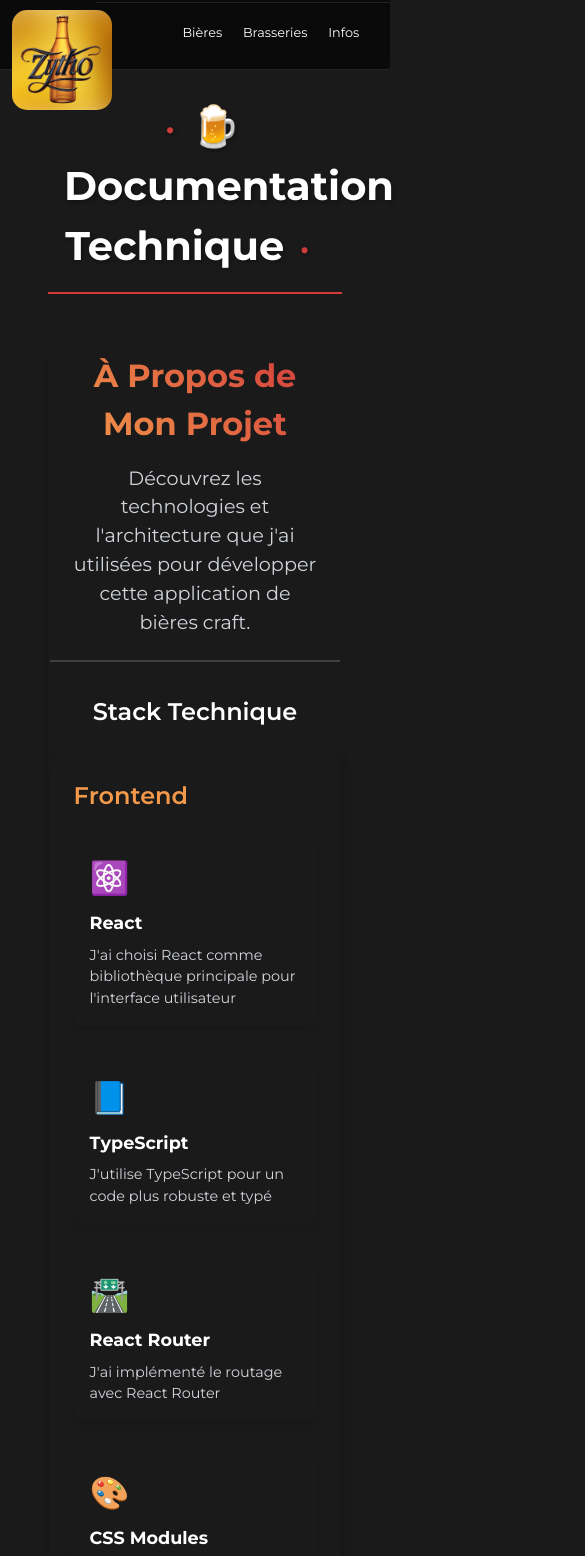
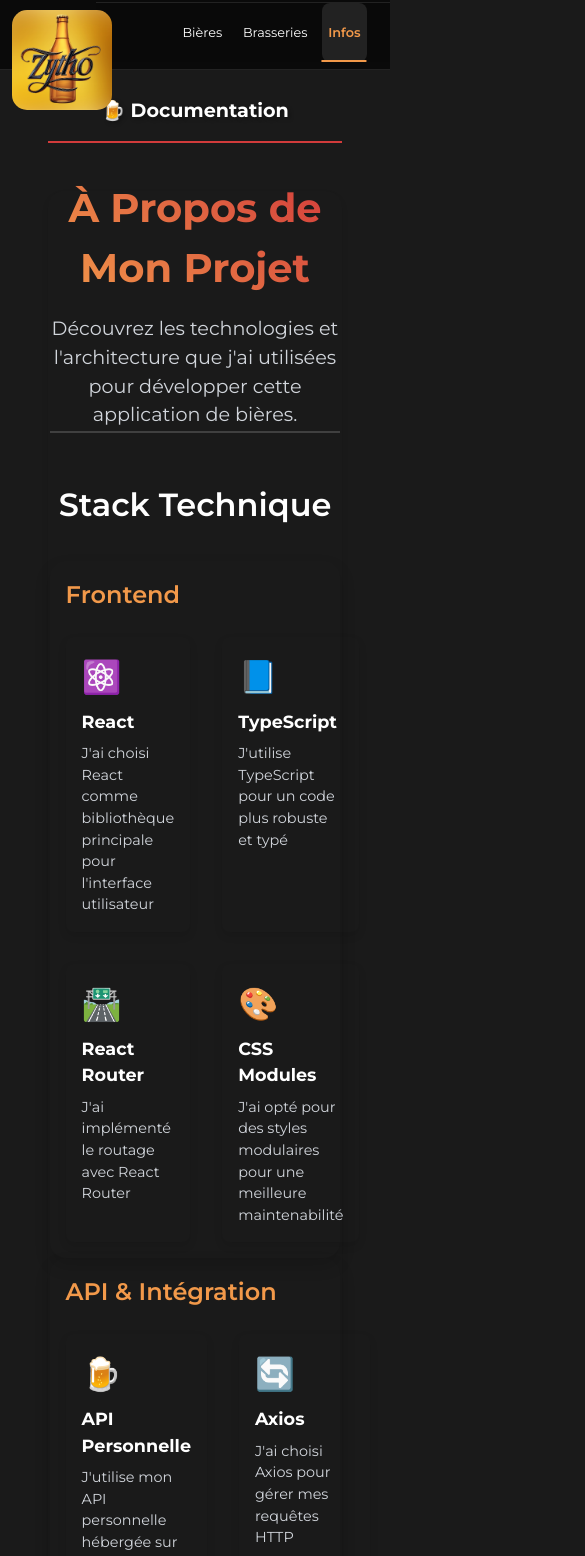
Before and after one commit to sergeimlk/zytho-front-last, a React (Vite) app: page /infos in a window 390 px wide. Shown: the top 1556 px of the page, 585 px wide, since content can reach past the window. Built offline with nearby package versions, Linux system fonts and the light colour scheme; no server answers.

Commit message:
⚙️ Fixed navbar

```diff
--- a/index.html
+++ b/index.html
@@ -4,7 +4,7 @@
     <meta charset="UTF-8" />
     <link rel="icon" type="image/svg+xml" href="/logo.svg" />
     <meta name="viewport" content="width=device-width, initial-scale=1.0" />
-    <title>Zytho - Craft Beer Shop</title>
+    <title>Zytho - Beer Shop</title>
   </head>
   <body>
     <div id="root"></div>
--- a/src/components/FavoriteToast.tsx
+++ b/src/components/FavoriteToast.tsx
@@ -4,10 +4,11 @@
 
 interface FavoriteToastProps {
   message: string;
+  type: "error" | "success";
   onClose: () => void;
 }
 
-const FavoriteToast: React.FC<FavoriteToastProps> = ({ message, onClose }) => {
+const FavoriteToast: React.FC<FavoriteToastProps> = ({ message, onClose, type }) => {
   useEffect(() => {
     const timer = setTimeout(() => {
       onClose();
@@ -17,7 +18,7 @@
   }, [onClose]);
 
   return (
-    <div className="favorite-toast">
+    <div className={`favorite-toast ${type}`}>
       <FaHeart className="heart-icon" />
       <span>{message}</span>
     </div>
--- a/src/components/Navbar.tsx
+++ b/src/components/Navbar.tsx
@@ -1,5 +1,5 @@
 import React from 'react';
-import { Link } from 'react-router-dom';
+import { NavLink } from 'react-router-dom';
 import { FaHeart } from 'react-icons/fa';
 import '../styles/Navbar.css';
 import FavoritesModal from './FavoritesModal';
@@ -13,16 +13,16 @@
     <nav className="navbar">
       <div className="container navbar-content">
         <div className="navbar-left">
-          <Link to="/" className="logo">
+          <NavLink to="/" className="logo">
             <img src="/logo512.png" alt="Zytho" className="logo-img" />
-          </Link>
+          </NavLink>
         </div>
 
         <div className="navbar-center">
           <div className="nav-links primary">
-            <Link to="/beers">Bières</Link>
-            <Link to="/breweries">Brasseries</Link>
-            <Link to="/infos">Infos</Link>
+            <NavLink to="/beers" className={({ isActive }) => isActive ? 'active' : ''}>Bières</NavLink>
+            <NavLink to="/breweries" className={({ isActive }) => isActive ? 'active' : ''}>Brasseries</NavLink>
+            <NavLink to="/infos" className={({ isActive }) => isActive ? 'active' : ''}>Infos</NavLink>
           </div>
         </div>
 
@@ -45,8 +45,8 @@
           </button>
 
           <div className="auth-buttons">
-            <Link to="/register" className="btn btn-register">Inscription</Link>
-            <Link to="/login" className="btn btn-login">Connexion</Link>
+            <NavLink to="/register" className="btn btn-register">Inscription</NavLink>
+            <NavLink to="/login" className="btn btn-login">Connexion</NavLink>
           </div>
         </div>
       </div>
--- a/src/pages/Beers.tsx
+++ b/src/pages/Beers.tsx
@@ -122,7 +122,7 @@
 
   return (
     <div className="beers-container">
-      <h1 className="page-title" tabIndex={0}>Nos Bières Artisanales</h1>
+      <h1 className="page-title" tabIndex={0}>🍻Nos Bières Artisanales🍻</h1>
       <div className="beers-content">
         <div className="beers-page">
           <aside className="filters-sidebar" aria-label="Filtres de recherche">
--- a/src/pages/Breweries.tsx
+++ b/src/pages/Breweries.tsx
@@ -41,7 +41,7 @@
             <p>{brewery.description}</p>
           </div>
           <div className="brewery-modal-beers">
-            <h3>Nos Bières</h3>
+            <h3>🍻Nos Bières🍻</h3>
             <div className="beers-grid">
               {beers.map(beer => (
                 <div key={beer.id_beer} className="beer-card-mini">
@@ -207,7 +207,7 @@
 
   return (
     <div className="breweries-container">
-      <h1 className="page-title">🏭 Nos Brasseries Locales</h1>
+      <h1 className="page-title">🏭 Nos Brasseries Locales 🏭 </h1>
 
       {selectedBrewery && (
         <BreweryModal
--- a/src/pages/Infos.tsx
+++ b/src/pages/Infos.tsx
@@ -195,11 +195,11 @@
 
   return (
     <div className="info-container">
-      <h1 className="page-title">🍺 Documentation Technique</h1>
+      <h1 className="page-title">🍺 Documentation</h1>
       <div className="info-content">
         <div className="info-header">
           <h1>À Propos de Mon Projet</h1>
-          <p>Découvrez les technologies et l'architecture que j'ai utilisées pour développer cette application de bières craft.</p>
+          <p>Découvrez les technologies et l'architecture que j'ai utilisées pour développer cette application de bières.</p>
         </div>
 
         <section className="tech-stack">
@@ -246,9 +246,9 @@
           </div>
         </section>
 
-        <section className="api-integration">
+        <section className="api-section">
           <h2>{apiInfo.title}</h2>
-          <p className="api-description">{apiInfo.description}</p>
+          <p>{apiInfo.description}</p>
           <div className="api-features">
             {apiInfo.features.map((feature, index) => (
               <div key={index} className="api-feature">
--- a/src/styles/Beers.css
+++ b/src/styles/Beers.css
@@ -13,7 +13,6 @@
   display: flex;
   gap: 2rem;
 }
-
 
 .left-column {
   width: 300px;
@@ -353,6 +352,14 @@
   color: #e74c3c;
 }
 
+.favorite-toast.success {
+  background: rgba(39, 174, 96, 0.9);
+}
+
+.favorite-toast.error {
+  background: rgba(231, 76, 60, 0.9);
+}
+
 @keyframes slideIn {
   from {
     transform: translateX(100%);
--- a/src/styles/Infos.css
+++ b/src/styles/Infos.css
@@ -212,6 +212,60 @@
   line-height: 1.5;
 }
 
+.api-section {
+  padding: 2rem;
+  background: var(--background-light);
+  border-radius: 1rem;
+  margin: 2rem 0;
+}
+
+.api-section h2 {
+  color: var(--primary);
+  font-size: 1.8rem;
+  margin-bottom: 1.5rem;
+  text-align: center;
+}
+
+.api-section p {
+  color: var(--text-gray);
+  line-height: 1.6;
+  margin-bottom: 2rem;
+}
+
+.api-features {
+  display: grid;
+  grid-template-columns: repeat(auto-fit, minmax(300px, 1fr));
+  gap: 2rem;
+}
+
+.api-feature {
+  background: var(--background);
+  padding: 1.5rem;
+  border-radius: 0.8rem;
+  box-shadow: 0 4px 8px rgba(0, 0, 0, 0.1);
+}
+
+.api-feature h3 {
+  color: var(--primary);
+  font-size: 1.3rem;
+  margin-bottom: 1rem;
+}
+
+.api-feature p {
+  font-size: 0.95rem;
+  margin-bottom: 1rem;
+}
+
+.code-block {
+  background: var(--background-dark);
+  padding: 1rem;
+  border-radius: 0.5rem;
+  overflow-x: auto;
+  font-family: 'Fira Code', monospace;
+  font-size: 0.9rem;
+  line-height: 1.4;
+}
+
 .api-integration {
   margin: 4rem 0;
   padding: 2rem;
@@ -250,22 +304,6 @@
   color: var(--text-secondary);
   margin-bottom: 1rem;
   line-height: 1.5;
-}
-
-.code-block {
-  background: rgba(0, 0, 0, 0.3);
-  padding: 1rem;
-  border-radius: 8px;
-  overflow-x: auto;
-  margin-top: 1rem;
-}
-
-.code-block code {
-  font-family: 'Fira Code', monospace;
-  font-size: 0.9rem;
-  color: #e6e6e6;
-  line-height: 1.4;
-  white-space: pre;
 }
 
 .development {
@@ -395,37 +433,12 @@
     padding: 1rem;
   }
 
-  .info-header {
-    padding: 1.5rem;
-    margin-bottom: 2rem;
+  .api-section {
+    padding: 1rem;
   }
 
-  .info-header h1 {
-    font-size: 2rem;
-  }
-
-  section h2 {
+  .api-section h2 {
     font-size: 1.5rem;
-    margin-bottom: 1.5rem;
-  }
-
-  .tech-category:nth-child(1) .tech-items,
-  .tech-category:nth-child(2) .tech-items,
-  .tech-category:nth-child(3) .tech-items {
-    grid-template-columns: 1fr;
-  }
-
-  .tech-categories,
-  .development-steps,
-  .features-grid {
-    grid-template-columns: 1fr;
-    gap: 1rem;
-  }
-
-  .tech-category,
-  .development-phase,
-  .feature-card {
-    padding: 1.5rem;
   }
 
   .api-features {
@@ -438,34 +451,47 @@
 
   .code-block {
     font-size: 0.8rem;
+    padding: 0.8rem;
+    white-space: pre-wrap;
+    word-break: break-word;
   }
 
-  .development-steps::before {
-    left: 1.5rem;
+  .tech-categories {
+    grid-template-columns: 1fr;
   }
 
-  .step {
-    padding-left: 4rem;
+  .tech-category {
+    padding: 1rem;
   }
 
-  .step::before {
-    left: 1rem;
-    width: 1.5rem;
+  .tech-items {
+    grid-template-columns: 1fr;
   }
 
-  .step-icon {
-    left: 1.5rem;
-    width: 2.5rem;
-    height: 2.5rem;
+  .development-steps {
+    padding: 1rem;
+  }
+
+  .development-phase {
+    min-width: auto;
+  }
+
+  .phase-header h3 {
+    font-size: 1.2rem;
+  }
+}
+
+@media (max-width: 480px) {
+  .code-block {
+    font-size: 0.75rem;
+    line-height: 1.3;
+  }
+
+  .api-feature h3 {
     font-size: 1.2rem;
   }
 
-  .step h3 {
-    font-size: 1.3rem;
-  }
-
-  .step li {
-    font-size: 1rem;
-    padding-left: 1.5rem;
+  .api-feature p {
+    font-size: 0.9rem;
   }
 }
--- a/src/styles/Navbar.css
+++ b/src/styles/Navbar.css
@@ -79,12 +79,20 @@
   text-decoration: none;
   font-size: 1rem;
   font-weight: 500;
-  transition: color 0.2s;
+  transition: color 0.2s, background-color 0.2s;
   padding: 0.5rem 1rem;
+  border-radius: 0.5rem;
 }
 
 .nav-links a:hover {
   color: var(--primary);
+  background-color: rgba(255, 255, 255, 0.1);
+}
+
+.nav-links a.active {
+  color: var(--primary);
+  background-color: rgba(255, 255, 255, 0.1);
+  font-weight: 600;
 }
 
 /* Right Section */
--- a/src/styles/global.css
+++ b/src/styles/global.css
@@ -231,15 +231,6 @@
   text-shadow: 2px 2px 4px rgba(0, 0, 0, 0.3);
 }
 
-.page-title:before,
-.page-title:after {
-  content: "•";
-  color: var(--secondary);
-  margin: 0 1rem;
-  font-size: 1.5rem;
-  vertical-align: middle;
-}
-
 /* Responsive Design */
 @media (max-width: 768px) {
   .hero-content {
@@ -263,4 +254,16 @@
   h3 {
     font-size: 1.25rem;
   }
+
+  .page-title {
+    font-size: 1.8rem;
+    margin-top: 4rem;
+  }
 }
+
+@media (max-width: 480px) {
+  .page-title {
+    font-size: 1.2rem;
+    margin-top: 2.5rem;
+  }
+}
```
Also changed, not shown: 1 other file (tests, documents, lock files or other folders).
